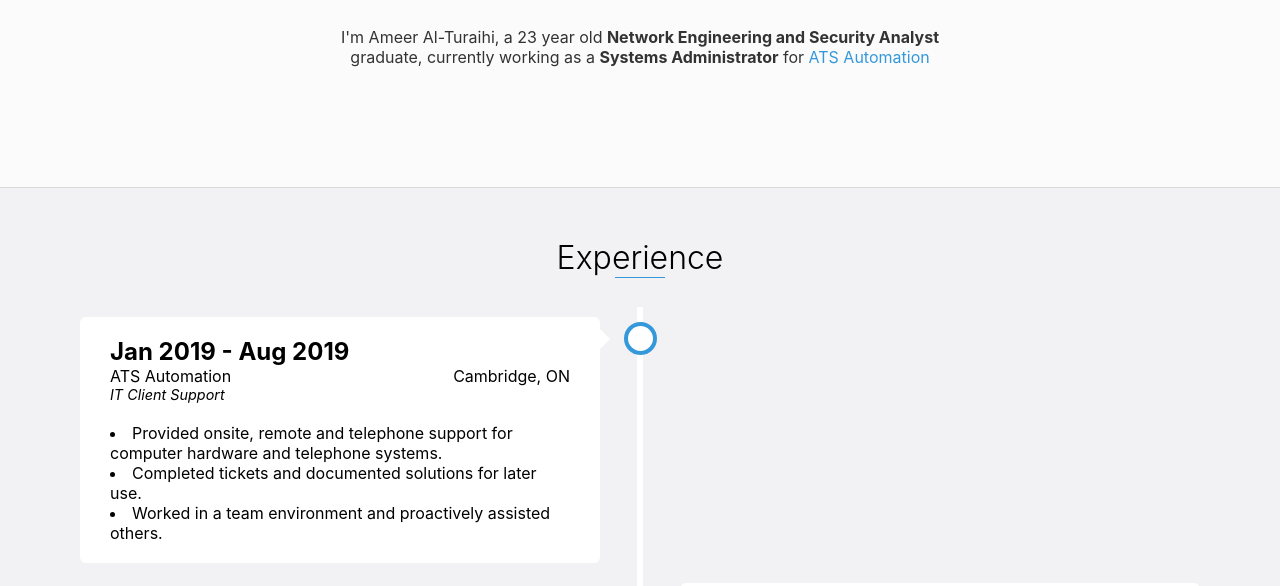
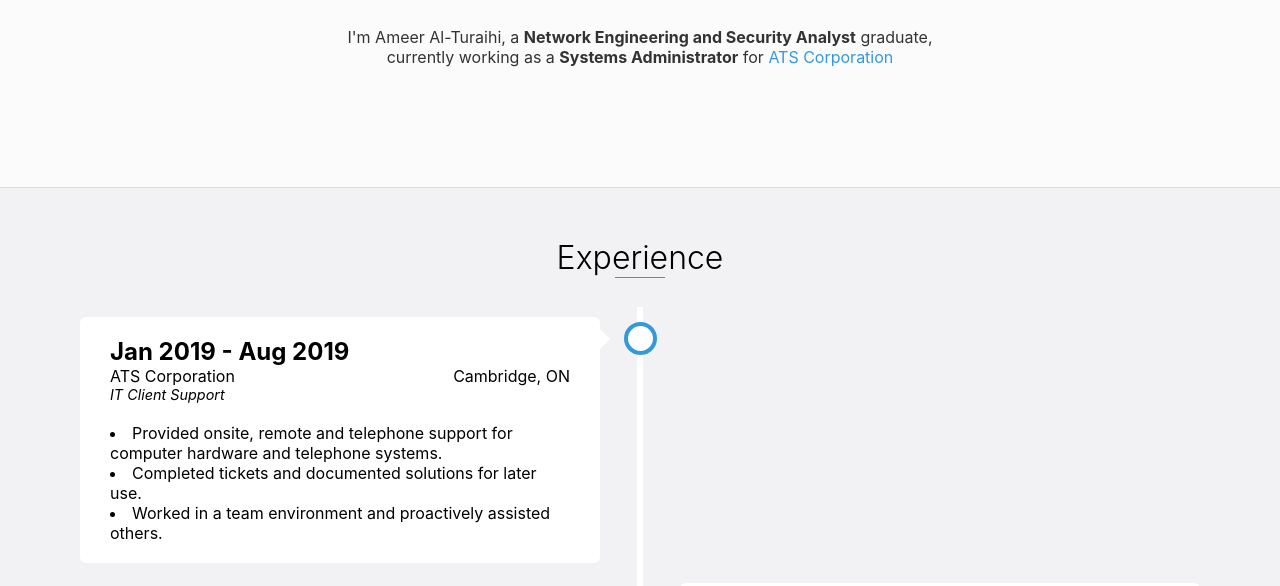
Before and after one commit to AmeerAlTuraihi/AmeerAlTuraihi.github.io, a plain HTML site: page index.html in a window 1280 px wide. Shown: the part 663-1249 px from the top of the page. Drawn offline with Linux system fonts and the light colour scheme.

Commit message:
Update index.html

```diff
--- a/index.html
+++ b/index.html
@@ -43,7 +43,7 @@
 
         <div id = "description">
             <h1 class = "aboutme">About me</h1>
-            <p>I'm Ameer Al-Turaihi, a 23 year old <b>Network Engineering and Security Analyst</b> graduate, currently working as a <b>Systems Administrator</b> for <a href="https://atsautomation.com/">ATS Automation</a></p>
+            <p>I'm Ameer Al-Turaihi, a <b>Network Engineering and Security Analyst</b> graduate, currently working as a <b>Systems Administrator</b> for <a href="https://atsautomation.com/">ATS Corporation</a></p>
         </div>
 
     </div>
@@ -59,7 +59,7 @@
                 <div class="container left">
                     <div class="content">
                         <h2>Jan 2019 - Aug 2019</h2>
-                        <p>ATS Automation
+                        <p>ATS Corporation
                             <span style="float:right;">Cambridge, ON</span>
                         </p>
                         <p class = "exp">IT Client Support</p>
```
